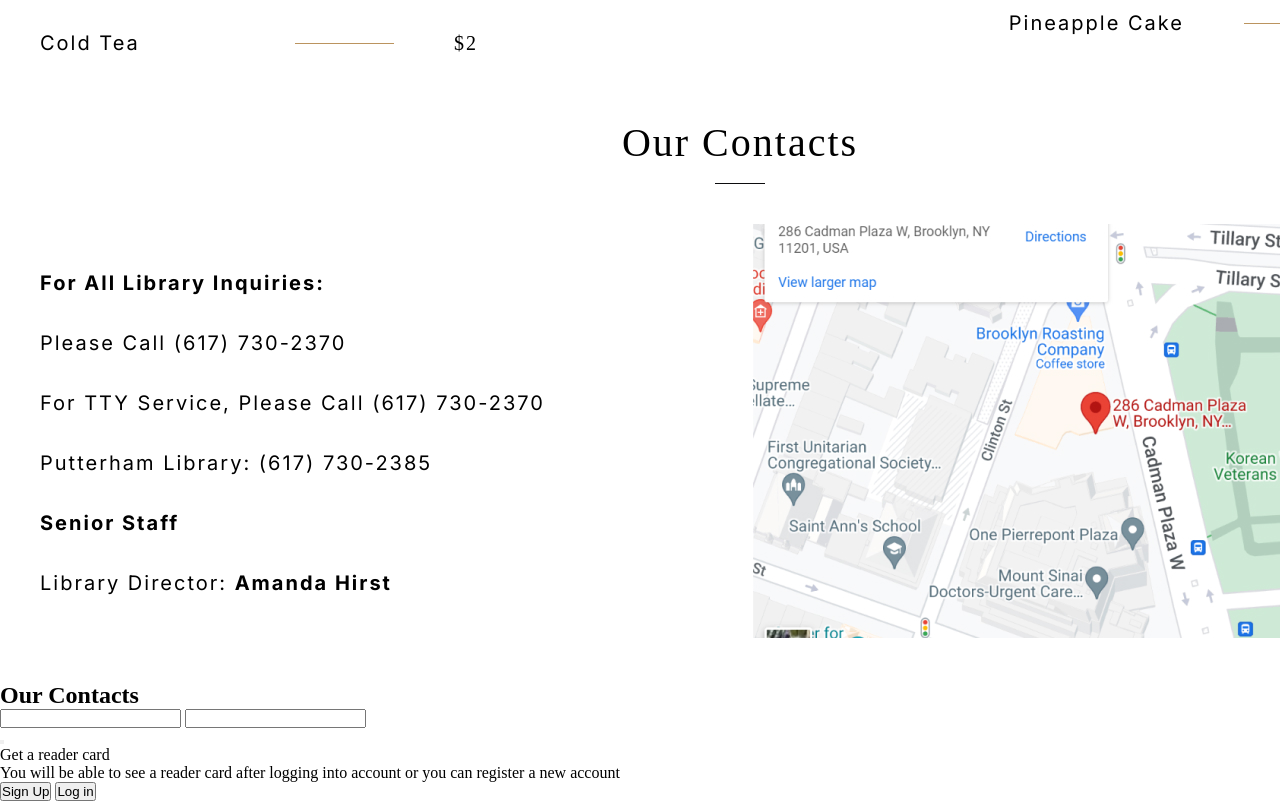
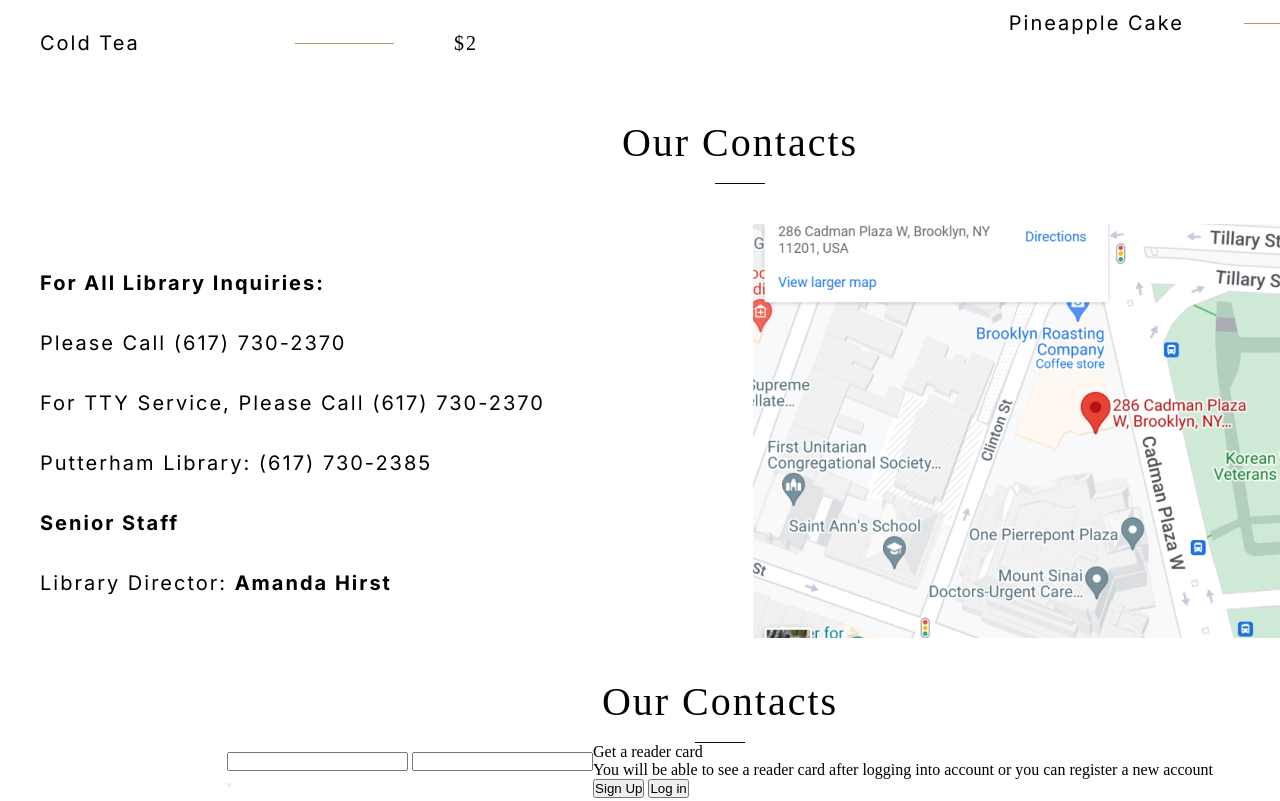
Before and after one commit to A3thyr/rsschool-cv, a website built with webpack: page src/index.html in a window 1280 px wide. Shown: the part 4594-5395 px from the top of the page. Built offline with nearby package versions, Linux system fonts and the light colour scheme; a web font is replaced by a local one.

Commit message:
feat: added some styles for section cards, wiil be updated asap

```diff
--- /dev/null
+++ b/src/scss/cards.scss
@@ -0,0 +1,63 @@
+.cards {
+    display: flex;
+    flex-direction: column;
+    align-items: center;
+
+    &-title{
+        display: flex;
+        flex-direction: column;
+        justify-content: center;
+        align-items: center;
+        gap: 20px;
+        &-span{
+            color: #000;
+            font-family: Forum;
+            font-size: 40px;
+            font-style: normal;
+            font-weight: 400;
+            line-height: 40px; /* 100% */
+            letter-spacing: 2px;
+        }
+        &-line{
+            width: 50px;
+            height: 1px;
+            background: #0C0C0E;
+        }
+    }
+    &-item{
+        display: flex;
+        flex-flow: wrap;
+        justify-content:space-between;
+        align-items: center;
+        &-find{
+
+            &-border{
+
+                &-bg{
+
+                    &-title{
+
+                    }
+                    &-input{
+
+                    }
+                }
+            }
+            &-button{
+
+            }
+        }
+        &-getcard{
+
+            &-title{
+
+            }
+            &-span{
+
+            }
+            &-button{
+
+            }
+        }
+    }
+}
--- a/src/styles.scss
+++ b/src/styles.scss
@@ -3,4 +3,5 @@
 @import './scss/about.scss';
 @import './scss/favorites.scss';
 @import './scss/coffeeshop.scss';
-@import './scss/contacts.scss'
+@import './scss/contacts.scss';
+@import './scss/cards.scss';
```
